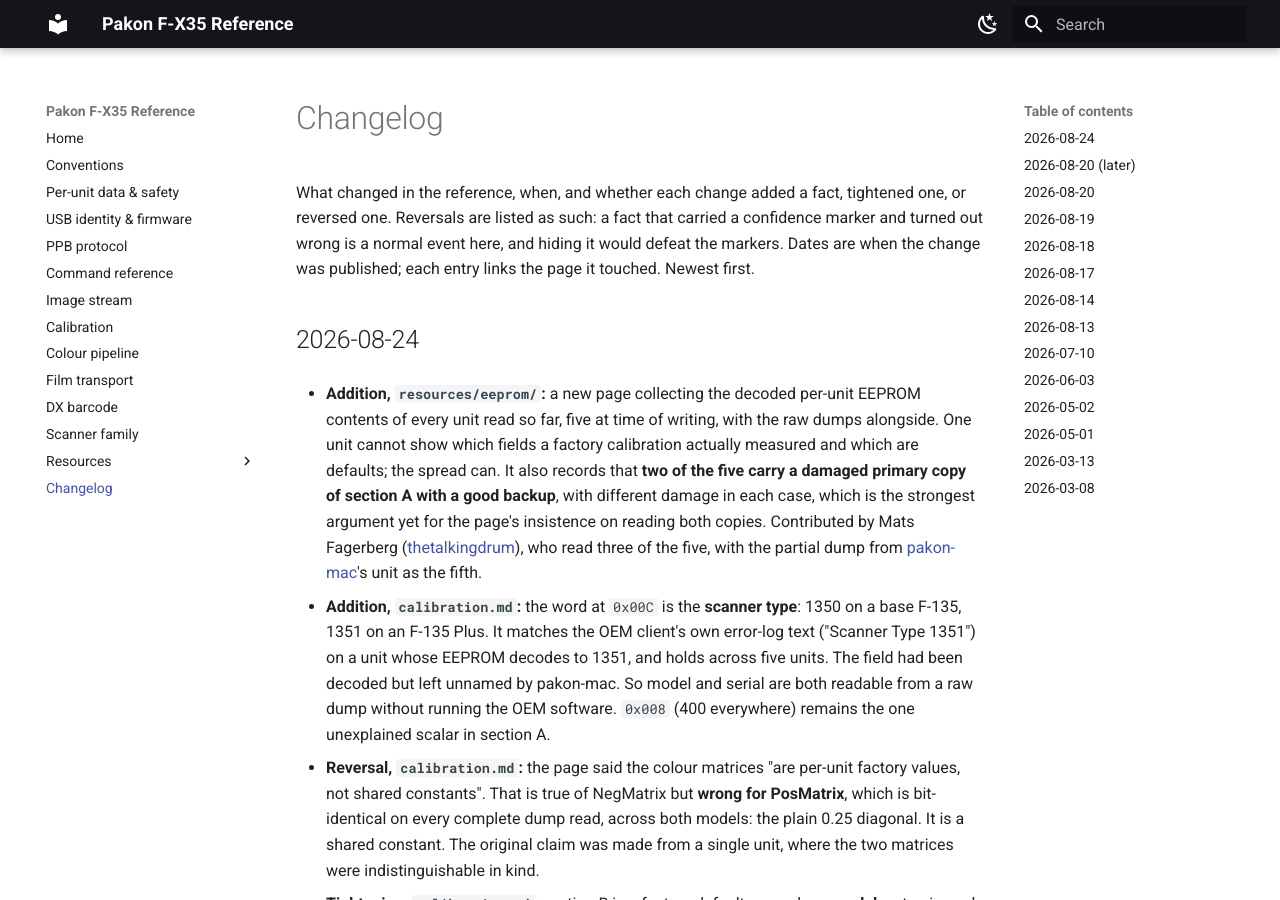
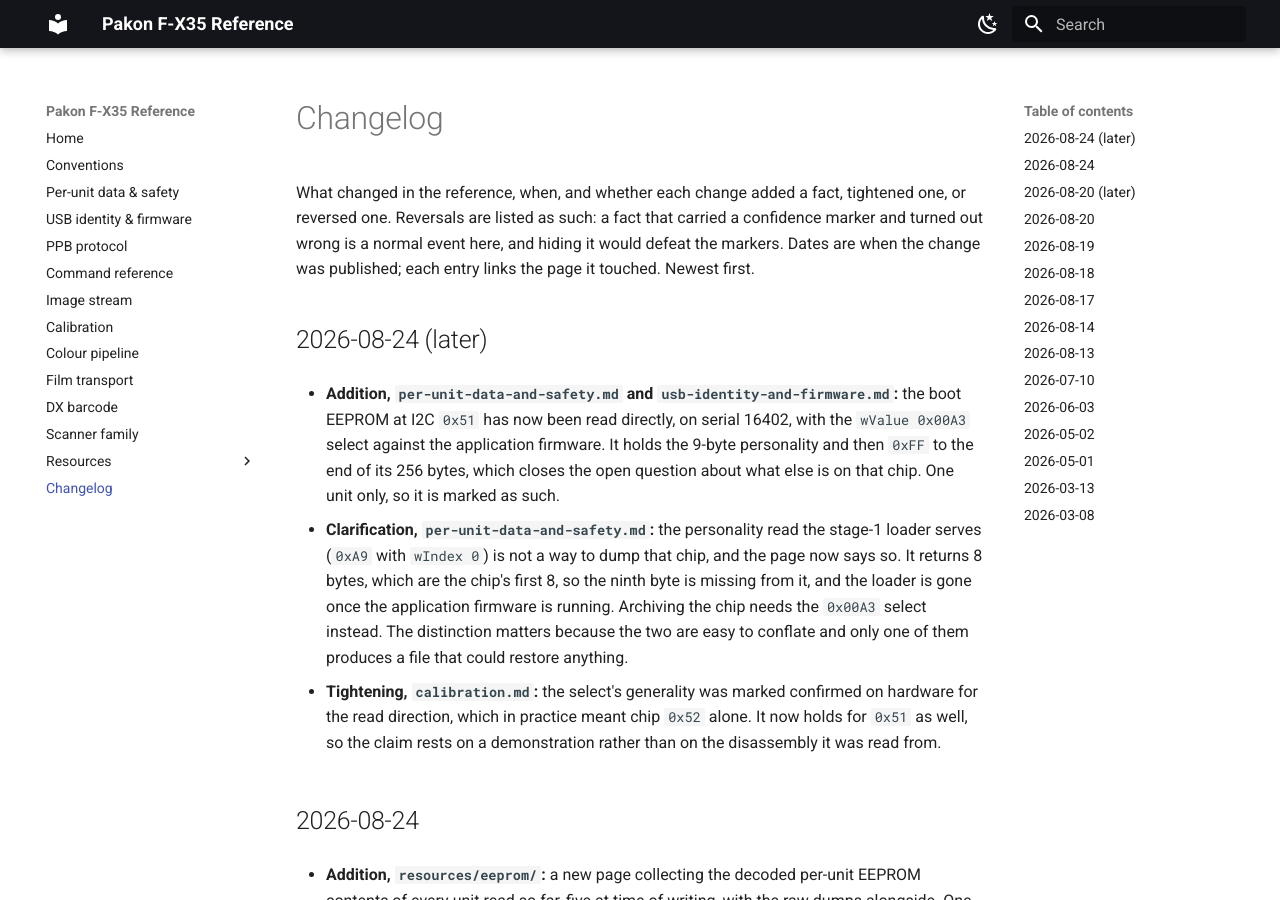
Before and after one commit to alibosworth/pakon-reference, an MkDocs documentation site: the page built from docs/CHANGELOG.md, in a window 1280 px wide and 900 px high. Built offline with MkDocs 1.6.1 and Material for MkDocs 9.7.7, drawn with Linux system fonts in a browser that asks for light colours.

Commit message:
Boot EEPROM: the 0x51 chip read directly, and what the loader's report is not
The chip has now been read on serial 16402, with the wValue 0x00A3 select
against the application firmware. It holds the 9-byte personality and then
0xFF to the end of its 256 bytes, which answers the open question about
what else is stored there. One unit, and marked as such.

That also settles the select's generality, which was confirmed on hardware
for the read direction but in practice only ever on chip 0x52. It reaches
0x51 too, so the claim now rests on a demonstration rather than on the
disassembly it was read out of, and that is what makes the boot chip
archivable.

The page now also says what the stage-1 loader's personality read is not.
0xA9 with wIndex 0 returns 8 bytes, which are the chip's first 8, so the
ninth byte is missing from it and the loader is gone once the application
firmware is running. Dumping the chip needs the 0x00A3 select. The two are
easy to conflate and only one of them yields a file that could restore
anything.

```diff
--- a/docs/CHANGELOG.md
+++ b/docs/CHANGELOG.md
@@ -5,6 +5,28 @@
 carried a confidence marker and turned out wrong is a normal event here,
 and hiding it would defeat the markers. Dates are when the change was
 published; each entry links the page it touched. Newest first.
+
+## 2026-08-24 (later)
+
+- **Addition, `per-unit-data-and-safety.md` and
+  `usb-identity-and-firmware.md`:** the boot EEPROM at I2C `0x51` has now been
+  read directly, on serial 16402, with the `wValue 0x00A3` select against the
+  application firmware. It holds the 9-byte personality and then `0xFF` to the
+  end of its 256 bytes, which closes the open question about what else is on
+  that chip. One unit only, so it is marked as such.
+
+- **Clarification, `per-unit-data-and-safety.md`:** the personality read the
+  stage-1 loader serves (`0xA9` with `wIndex 0`) is not a way to dump that
+  chip, and the page now says so. It returns 8 bytes, which are the chip's
+  first 8, so the ninth byte is missing from it, and the loader is gone once
+  the application firmware is running. Archiving the chip needs the `0x00A3`
+  select instead. The distinction matters because the two are easy to conflate
+  and only one of them produces a file that could restore anything.
+
+- **Tightening, `calibration.md`:** the select's generality was marked
+  confirmed on hardware for the read direction, which in practice meant chip
+  `0x52` alone. It now holds for `0x51` as well, so the claim rests on a
+  demonstration rather than on the disassembly it was read from.
 
 ## 2026-08-24
 
```
Also changed, not shown: docs/calibration.md (+8 -1 lines), docs/per-unit-data-and-safety.md (+9 -2 lines), docs/usb-identity-and-firmware.md (+11 -3 lines).
